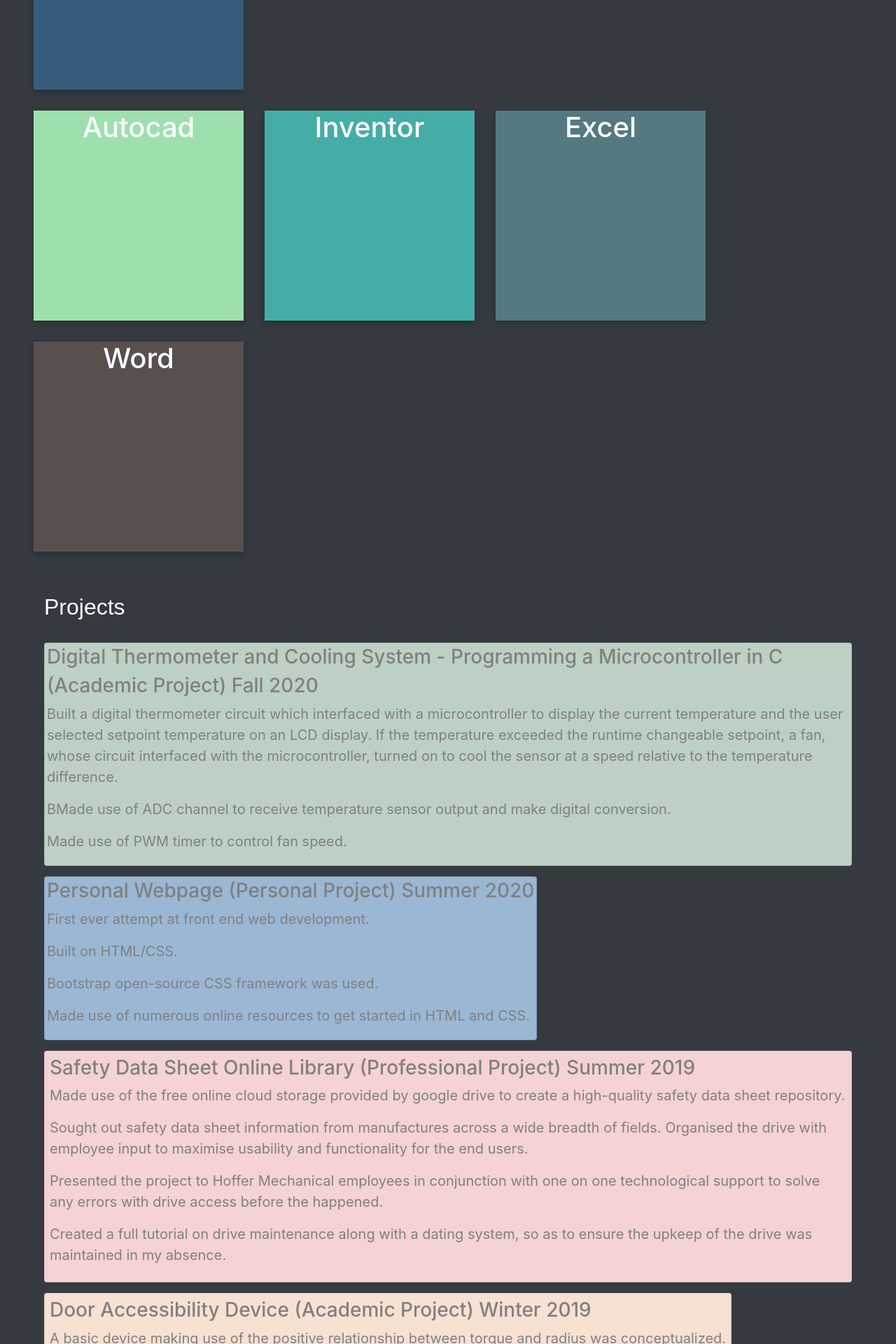
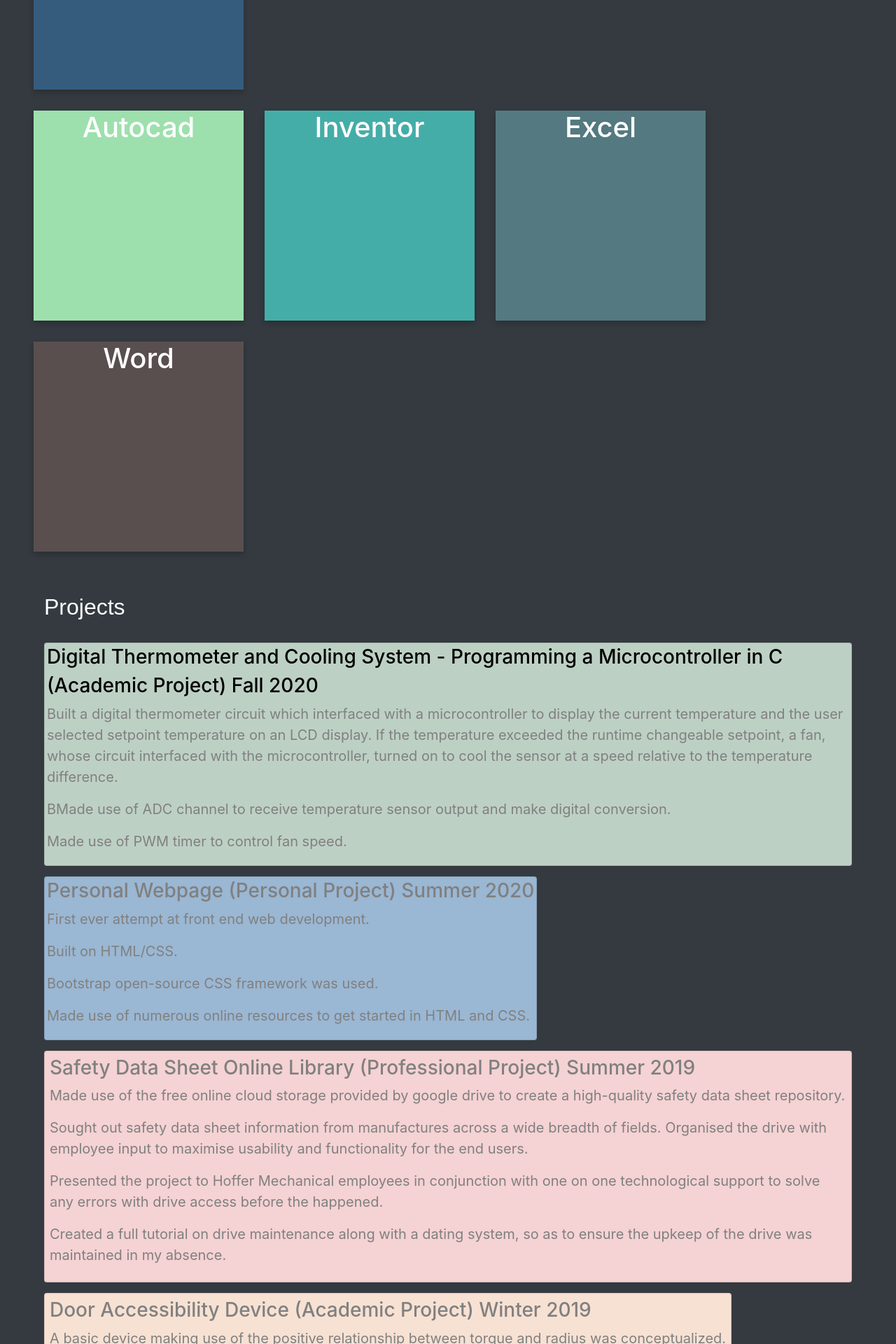
Before and after one commit to MannyLemos/MannyLemos.github.io, a Jekyll site: the page index.html, which Jekyll copies as it is, in a window 1280 px wide. Shown: the part 1665-3585 px from the top of the page at 70% size. Built offline with Jekyll 4.4.1, drawn with Linux system fonts in a browser that asks for light colours; nearby versions of some CDN libraries; a script that is not in the unit is left out.

Commit message:
Update index.html

```diff
--- a/index.html
+++ b/index.html
@@ -330,8 +330,8 @@
 										<div style="padding-top:15px"  class="col-md-auto">
                             								<div style="background-color: #bdd0c4" class="card">
 												<div style="padding: 3px">
-                                    									<h3 style="color:gray;">Digital Thermometer and Cooling System - Programming a Microcontroller in C</h3>
-													<h3 style="color:gray;">(Academic Project) Fall 2020</h3>
+                                    									<h3 style="color:black;">Digital Thermometer and Cooling System - Programming a Microcontroller in C</h3>
+													<h3 style="color:black;">(Academic Project) Fall 2020</h3>
 													<p>Built a digital thermometer circuit which interfaced with a microcontroller to display the current
 													temperature and the user selected setpoint temperature on an LCD display. If the temperature
 													exceeded the runtime changeable setpoint, a fan, whose circuit interfaced with the microcontroller,
```
